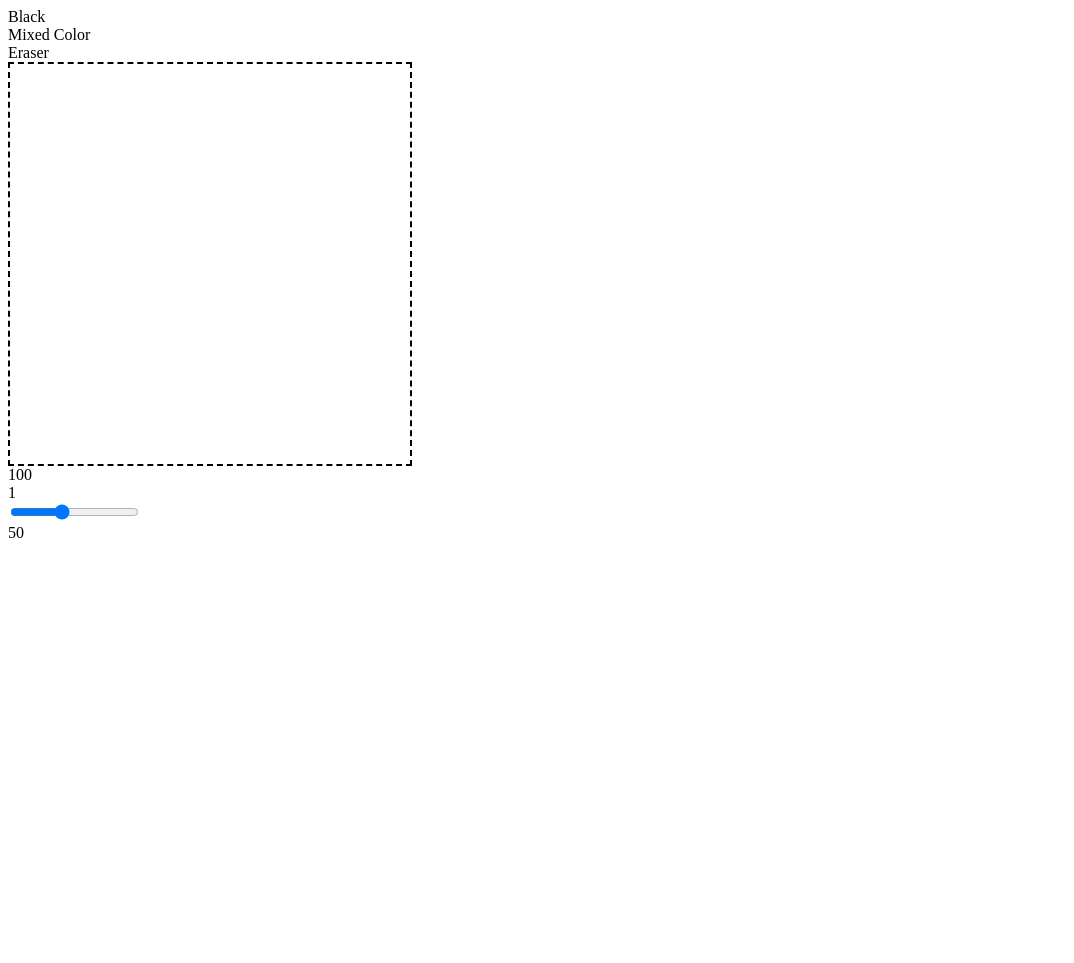
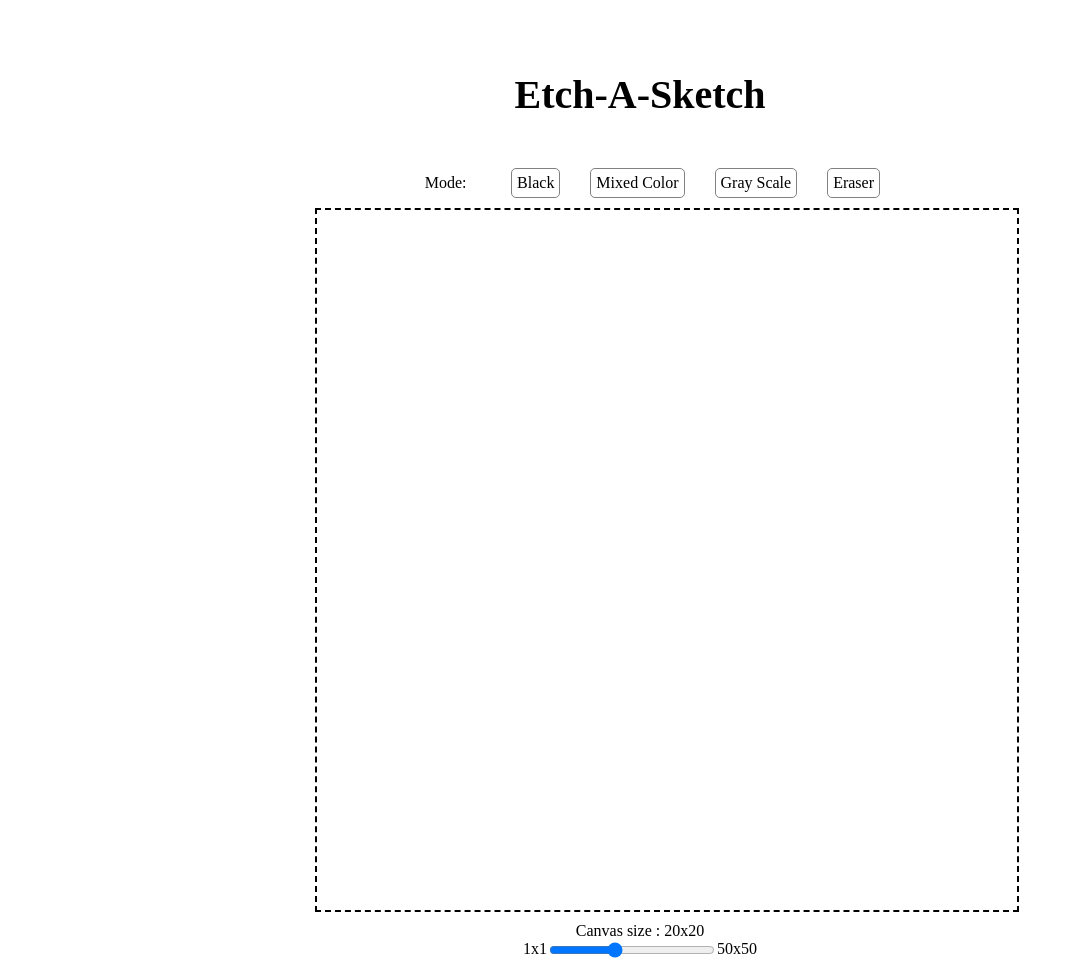
Before and after one commit to HarrisonDsouza/EtchASketch, a plain HTML site: page index.html in a window 1280 px wide. Shown: the whole page, without its empty margins (0-1074 px from the left). Before the commit the page ends 800 px from the top, so only its background shows below. Drawn offline with Linux system fonts and the light colour scheme.

Commit message:
Add gray-scale mode

```diff
--- a/index.html
+++ b/index.html
@@ -10,24 +10,30 @@
 </head>
 
 <body>
-    <section class="header"></section>
     <main>
+        <section class="header">
+            <h1>Etch-A-Sketch</h11>
+        </section>
         <div class="customization">
-            <div class="black">Black</div>
-            <div class="mixed">Mixed Color</div>
-            <div class="erase">Eraser</div>
+            <span>Mode:</span>
+            <div class="modes">
+                <div class="black">Black</div>
+                <div class="mixed">Mixed Color</div>
+                <div class="gray-scale">Gray Scale</div>
+                <div class="erase">Eraser</div>
+            </div>
         </div>
         <div class="container">
 
         </div>
         <div class="slider">
             <div class="slider-value">
-                <span>100</span>
+                Canvas size : <span>20x20</span>
             </div>
             <div class="field">
-                <div class="value left">1</div>
+                <div class="value left">1x1</div>
                 <input type="range" min="1" max="50" value="20">
-                <div class="value right">50</div>
+                <div class="value right">50x50</div>
             </div>
         </div>
 
--- a/script.js
+++ b/script.js
@@ -11,6 +11,8 @@ function createBoxes(count){
     boxes.forEach(box => {
         box.style.flexBasis = `${100/side}%`;
     })
+
+    canvasSize.textContent = `${side}x${side}`;
 }
 
 // paint boxes on click
@@ -19,12 +21,18 @@ function color(option = 'black'){
 
     let isDown = false;
 
-
     for (let box of boxes){
+        let brightness = 100;
         box.addEventListener('mousedown', () => {
             if(isMixed){//checks if mixed color option is selected
                 option ="#" + Math.floor(Math.random()*16777215).toString(16).padStart(6, '0').toUpperCase();
             }
+            if(isGrayScale){//check if gray scale mode is selected
+                brightness -= 10;
+                option = `hsl(0, 0%, ${brightness}%)`;
+
+            }
+
             box.style.backgroundColor = option;
             isDown = true;
         })
@@ -35,9 +43,15 @@ function color(option = 'black'){
         })
     }
     for (let box of boxes){
+        let brightness = 100;
         box.addEventListener('mouseover', () => {
             if(isMixed){//checks if mixed color option is selected
                 option ="#" + Math.floor(Math.random()*16777215).toString(16).padStart(6, '0').toUpperCase();
+            }
+            if(isGrayScale){//check if gray scale mode is selected
+                brightness -= 10;
+                option = `hsl(0, 0%, ${brightness}%)`;
+
             }
             if(isDown){
                 box.style.backgroundColor = option;
@@ -51,26 +65,41 @@ function color(option = 'black'){
 let black = document.querySelector('main .customization .black');
 let erase = document.querySelector('main .customization .erase');
 let mixed = document.querySelector('main .customization .mixed');
-let isMixed = false
+let grayScale = document.querySelector('main .customization .gray-scale');
+let isMixed = false;
+let isGrayScale = false;
 
 black.addEventListener('click', ()=>{
     color('black');
     isMixed = false;
+    isGrayScale = false;
 });
 
 mixed.addEventListener('click', () => {
     isMixed = true;
+    isGrayScale = false;
+});
+
+grayScale.addEventListener('click', () => {
+    isMixed = false;
+    isGrayScale = true;
+
 });
 
 erase.addEventListener('click', ()=>{
     color('transparent');
     isMixed = false;
+    isGrayScale = false;
 });
+
+
 
 
 // Input canvas size from user
 let canvas = document.querySelector('main .container');
 let input = document.querySelector('main .field input');
+let canvasSize = document.querySelector('main .slider-value span');
+
 createBoxes(input.value);
 color();
 input.oninput = () =>{
--- a/styles.css
+++ b/styles.css
@@ -1,6 +1,70 @@
+:root(
+
+)
+
+*{
+    margin: 0;
+    padding: 0;
+    box-sizing: border-box;
+
+}
+
+html, body{
+    min-height: 100%;
+}
+
+main{
+    height:100%;
+    width: 100%;
+    margin: 0px auto;
+    text-align: center;
+}
+
+main .header{
+    padding-top: 30px;
+    margin-bottom: 50px;
+}
+
+main .header h1{
+    font-size: 2.5em;
+}
+
+main .customization{
+    width: 300px;
+    margin: 10px auto;
+    display: flex;
+    justify-content: center;
+    align-items: center;
+}
+
+main .customization > span{
+    flex: 1;
+}
+
+main .customization .modes{
+    display: flex;
+    justify-content: space-around;
+    flex-wrap: wrap;
+    gap: 10px;
+    flex: 3.5;
+}
+
+main .customization .modes > *{
+    padding: 5px;
+    border-radius: 5px;
+    border: 1px solid gray;
+    cursor:pointer;
+}
+
+/* main .customization .modes > *:hover{
+    color:white;
+    background-color: black;
+} */
+
 main .container{
-    height: 400px;
-    width: 400px;
+    height: 300px;
+    width: 300px;
+    margin: 0 auto;
     display: flex;
     flex-wrap: wrap;
     border: 2px dashed black;
@@ -8,5 +72,53 @@ main .container{
 
 main .container div{
     box-sizing: border-box;
-    /* border: 0.1px solid gray; */
 }
+
+main .slider{
+    width: 300px;
+    margin: 0 auto;
+    border-radius: 0 0 10px 10px;
+}
+
+main .slider .slider-value{
+    padding-top: 10px;
+}
+
+main .slider .field{
+    display: flex;
+    justify-content: center;
+}
+
+main .slider .field .value{
+    width: fit-content;
+}
+main .slider .field input{
+    flex: 0.5;
+}
+
+@media (min-width:650px) {
+    main{
+        width: 650px;
+    }
+    main .customization{
+        width: 500px;
+    }
+
+    main .container{
+        height: 600px;
+        width: 600px;
+    }
+
+    main .slider{
+        width: 400px;
+    }
+}
+
+@media (min-width:850px) {
+
+    main .container{
+        height: 700px;
+        width: 700px;
+    }
+
+}
```
